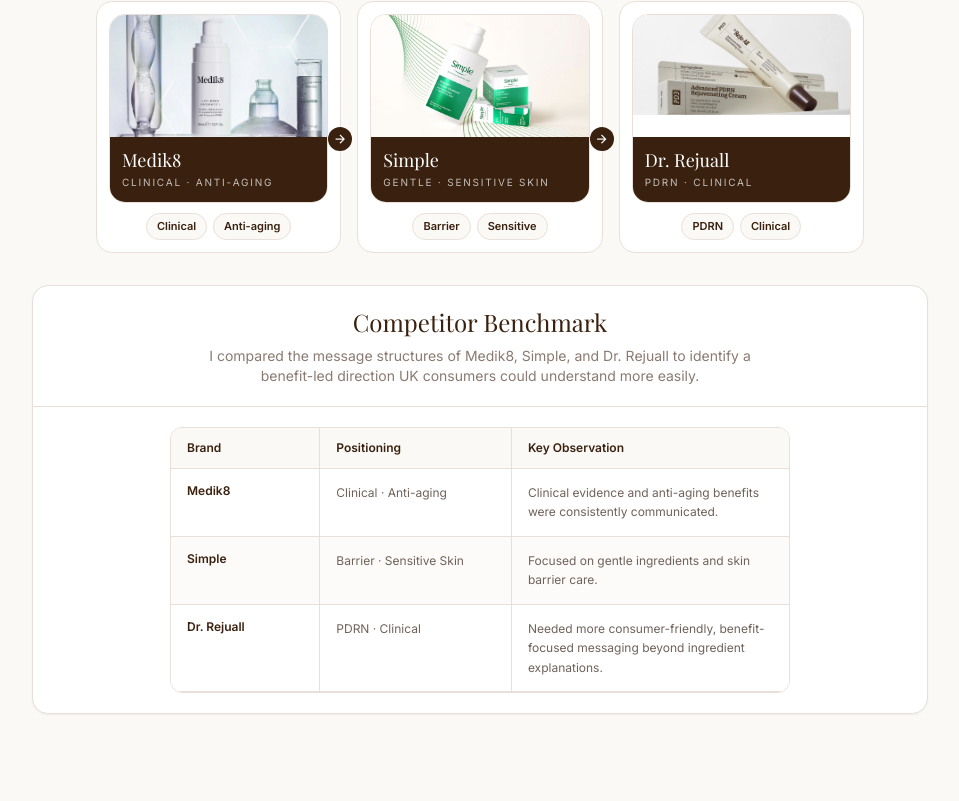
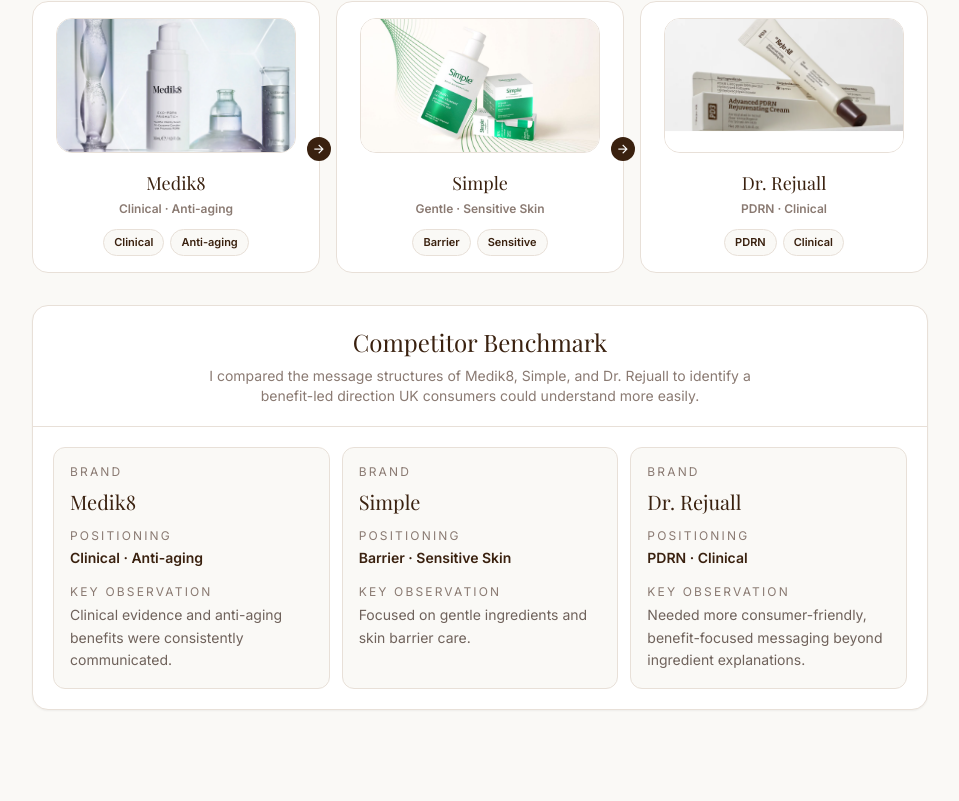
Before and after one commit to yeeunracheljo/yeeunj, a React (Vite) app: page /work/dr-rejuall in a window 1280 px wide. Shown: the part 3759-4560 px from the top of the page, without its empty margins (160-1119 px from the left). Built offline with nearby package versions, Linux system fonts and the light colour scheme.

Commit message:
121212121

```diff
--- a/src/i18n/local/ko/workDrRejuall.ts
+++ b/src/i18n/local/ko/workDrRejuall.ts
@@ -64,7 +64,7 @@
   "strategy.imageCaption": "Product Visual",
   "strategy.talkingPoint": "Talking Point",
   "strategy.guidelineTitle": "Content Guidelines",
-  "strategy.guidelineBody": "총 41건의 콘텐츠 가이드라인을 제작했습니다. 가이드라인 전달 15명, 콘텐츠 업로드 11건을 달성했습니다. 가이드라인에는 다음 요소를 포함했습니다.",
+  "strategy.guidelineBody": "총 41건의 인플루언서별 콘텐츠 가이드라인을 제작했고, 계약된 인플루언서에게 순차적으로 전달했습니다. 현재 가이드라인 전달 15명, 콘텐츠 업로드 11건을 달성했습니다. 가이드라인에는 다음 요소를 포함했습니다.",
   "strategy.guidelineComponents": "Guideline Components",
   "strategy.guidelines": "Core Message|Hook|Content Format|Clinical Messaging|CTA|Tone & Manner",
   "strategy.supportTitle": "UK Marketing Support",
--- a/src/pages/work-dr-rejuall/page.tsx
+++ b/src/pages/work-dr-rejuall/page.tsx
@@ -32,6 +32,7 @@
   dark = false,
   compact = false,
   imageOffset = "",
+  showMeta = true,
 }: {
   label: string;
   caption: string;
@@ -39,6 +40,7 @@
   dark?: boolean;
   compact?: boolean;
   imageOffset?: string;
+  showMeta?: boolean;
 }) {
   const image = imageByLabel[label];
   const imageFrame = variant === "square" ? "aspect-square" : "aspect-video";
@@ -64,20 +66,26 @@
               <img src={image} alt={label} className={`${imageFit} ${imageOffset}`} />
             </div>
           </div>
+          {showMeta && (
             <div className={`w-full ${footerPadding} text-left bg-[#3A210F] text-white`}>
               <p className={`font-serif ${titleSize} leading-tight`}>{label}</p>
               <p className={`mt-1 uppercase ${captionSize} text-white/70`}>{caption}</p>
             </div>
+          )}
         </>
       ) : (
         <>
           <div className={`absolute inset-0 ${dark ? "bg-white/[0.03]" : "bg-white/35"}`} />
           <div className="relative p-6">
             <i className={`ri-image-add-line text-3xl mb-4 block ${dark ? "text-[#3A210F]" : "text-[#3A210F]"}`} />
+            {showMeta && (
+              <>
                 <p className="font-serif text-2xl leading-tight">{label}</p>
                 <p className={`mt-2 text-xs uppercase tracking-[0.22em] ${dark ? "text-white/55" : "text-[#8A7A72]"}`}>
                   {caption}
                 </p>
+              </>
+            )}
           </div>
         </>
       )}
@@ -435,17 +443,22 @@
               </article>
             </div>
 
-            <div className="mb-8 grid grid-cols-1 md:grid-cols-3 gap-4 max-w-3xl mx-auto">
+            <div className="mb-8 grid grid-cols-1 md:grid-cols-3 gap-4 max-w-4xl mx-auto">
               {researchBrands.map((brand, index) => (
-                <article key={brand.brand} className="relative bg-white rounded-2xl border border-[#E8E0D8] p-3 transition-all duration-300 hover:-translate-y-1 hover:shadow-lg">
+                <article key={brand.brand} className="relative bg-white rounded-2xl border border-[#E8E0D8] p-4 transition-all duration-300 hover:-translate-y-1 hover:shadow-lg">
                   <ImageSlot
                     label={brand.brand}
                     caption={brand.caption}
                     variant="wide"
                     compact
+                    showMeta={false}
                     imageOffset={brand.brand === "Dr. Rejuall" ? "-translate-y-6 scale-[1.03]" : ""}
                   />
-                  <div className="mt-2.5 flex justify-center flex-wrap gap-1.5">
+                  <div className="mt-4 text-center">
+                    <h3 className="font-serif text-lg text-[#3A210F]">{brand.brand}</h3>
+                    <p className="mt-1 text-xs font-semibold text-[#8A7A72]">{brand.caption}</p>
+                  </div>
+                  <div className="mt-3 flex justify-center flex-wrap gap-1.5">
                     <span className="px-2.5 py-1 rounded-full bg-[#FAF9F6] border border-[#E8E0D8] text-[11px] font-semibold text-[#3A210F]">
                       {brand.tag1}
                     </span>
@@ -467,30 +480,17 @@
                 <h3 className="text-xl md:text-2xl font-serif text-[#3A210F]">{t("research.benchmarkTitle")}</h3>
                 <p className="text-xs md:text-sm text-[#8A7A72] mt-2 max-w-xl mx-auto">{t("research.benchmarkSubtitle")}</p>
               </div>
-              <div className="overflow-x-auto px-4 md:px-5 py-5">
-                <table className="w-full max-w-[620px] mx-auto text-xs table-fixed border border-[#E8E0D8] rounded-xl overflow-hidden border-separate border-spacing-0">
-                  <colgroup>
-                    <col className="w-[24%]" />
-                    <col className="w-[31%]" />
-                    <col className="w-[45%]" />
-                  </colgroup>
-                  <thead className="bg-[#FAF9F6] text-[#3A210F]">
-                    <tr>
-                      <th className="text-left font-semibold px-3 md:px-4 py-3 border-b border-[#E8E0D8]">{t("research.tableBrand")}</th>
-                      <th className="text-left font-semibold px-3 md:px-4 py-3 border-b border-[#E8E0D8] border-l">{t("research.tableMessage")}</th>
-                      <th className="text-left font-semibold px-3 md:px-4 py-3 border-b border-[#E8E0D8] border-l">{t("research.tableObservation")}</th>
-                    </tr>
-                  </thead>
-                  <tbody>
-                    {benchmarkRows.map((row, index) => (
-                      <tr key={row.brand} className={index % 2 === 0 ? "bg-white" : "bg-[#FAF9F6]/60"}>
-                        <td className="px-3 md:px-4 py-3.5 align-top font-semibold text-[#3A210F] border-b border-[#E8E0D8] whitespace-nowrap">{row.brand}</td>
-                        <td className="px-3 md:px-4 py-3.5 align-top text-[#6F625B] border-b border-l border-[#E8E0D8] whitespace-normal leading-relaxed">{row.message}</td>
-                        <td className="px-3 md:px-4 py-3.5 align-top text-[#6F625B] leading-relaxed border-b border-l border-[#E8E0D8]">{row.observation}</td>
-                      </tr>
+              <div className="grid grid-cols-1 md:grid-cols-3 gap-3 p-4 md:p-5">
+                {benchmarkRows.map((row) => (
+                  <div key={row.brand} className="rounded-xl bg-[#FAF9F6] border border-[#E8E0D8] p-4 min-h-[180px] flex flex-col">
+                    <p className="text-xs uppercase tracking-[0.18em] text-[#8A7A72] mb-2">{t("research.tableBrand")}</p>
+                    <h4 className="font-serif text-xl text-[#3A210F]">{row.brand}</h4>
+                    <p className="mt-3 text-xs uppercase tracking-[0.18em] text-[#8A7A72]">{t("research.tableMessage")}</p>
+                    <p className="mt-1 text-sm font-semibold text-[#3A210F]">{row.message}</p>
+                    <p className="mt-4 text-xs uppercase tracking-[0.18em] text-[#8A7A72]">{t("research.tableObservation")}</p>
+                    <p className="mt-1 text-sm text-[#6F625B] leading-relaxed">{row.observation}</p>
+                  </div>
                 ))}
-                  </tbody>
-                </table>
               </div>
             </article>
           </div>
@@ -557,7 +557,7 @@
               {strategyProducts.map((product) => (
                 <article key={product.product} className="rounded-3xl bg-white border border-[#E8E0D8] p-5 md:p-6 shadow-sm transition-all duration-300 hover:-translate-y-1 hover:shadow-lg">
                   <h3 className="font-serif text-2xl text-[#3A210F] text-center mb-5">{product.product}</h3>
-                  <ImageSlot label={product.product} caption={t("strategy.imageCaption")} variant="square" compact />
+                  <ImageSlot label={product.product} caption="" variant="square" compact showMeta={false} />
                   <div className="flex justify-center py-4 text-[#3A210F]">
                     <i className="ri-arrow-down-line text-xl" />
                   </div>
@@ -618,7 +618,7 @@
               {reflectionItems.map((item, index) => (
                 <article
                   key={item.title}
-                  className="bg-[#FAF9F6] rounded-2xl p-8 md:p-10 border border-[#E8E0D8] min-h-72 flex flex-col items-center justify-center transition-all duration-300 hover:-translate-y-1 hover:shadow-lg"
+                  className="bg-[#FAF9F6] rounded-2xl p-8 md:p-10 border border-[#E8E0D8] min-h-72 flex flex-col items-center text-center transition-all duration-300 hover:-translate-y-1 hover:shadow-lg"
                 >
                   <span className="w-12 h-12 rounded-full bg-[#F2E4D8] text-[#3A210F] text-base font-bold flex items-center justify-center mb-7">
                     {String(index + 1).padStart(2, "0")}
```
Lines whose indentation alone changed are shown as unchanged.
